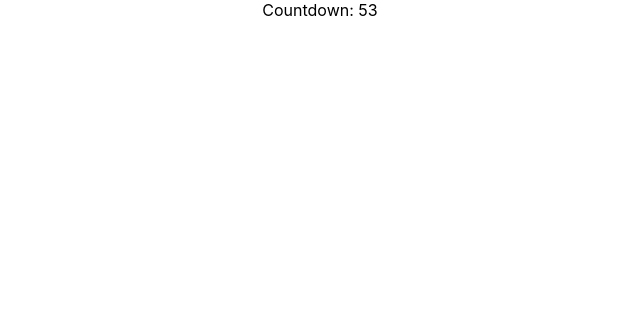
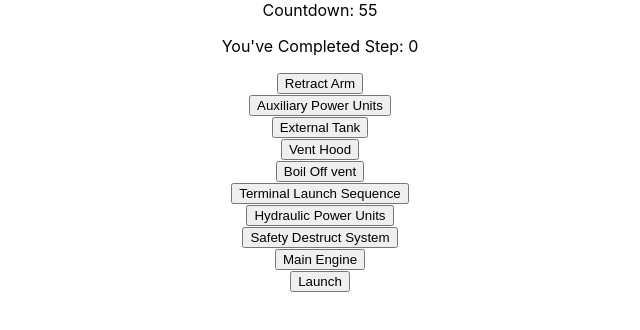
Before and after one commit to doakcovington/MissionControl, a React (Create React App) app: page / in a window 1280 px wide. Shown: the top 330 px of the page, without its empty margins (320-960 px from the left). Built offline with nearby package versions, Linux system fonts and the light colour scheme.

Commit message:
Added ControlPanel

```diff
--- a/src/components/FlightControl.tsx
+++ b/src/components/FlightControl.tsx
@@ -1,10 +1,12 @@
 import React from 'react';
 import CountdownTimer from './CountdownTimer';
+import ControlPanel from './ControlPanel';
 
 const FlightControl: React.FC = () => {
   return (
     <div>
       <CountdownTimer timer={60}/>
+      <ControlPanel />
     </div>
   )
 }
```
